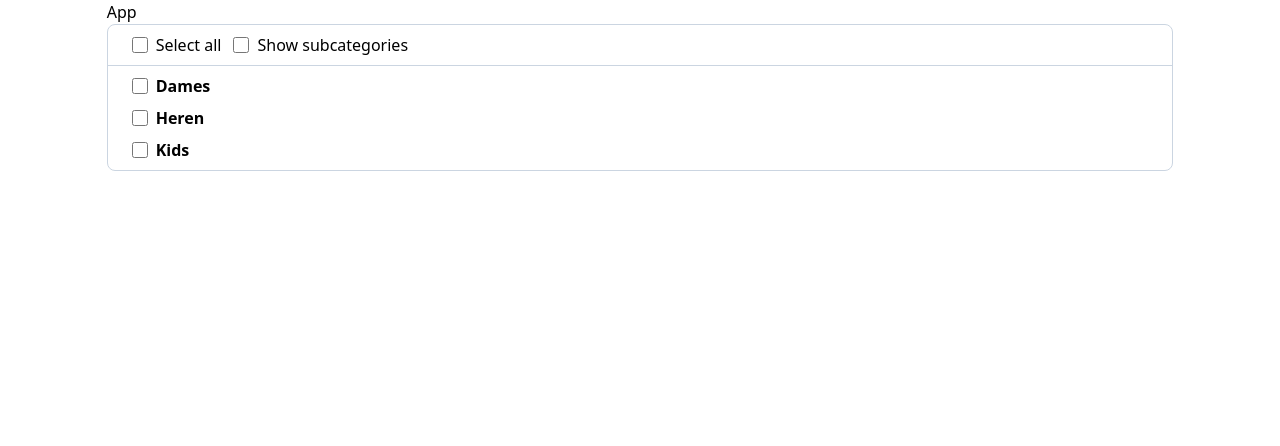
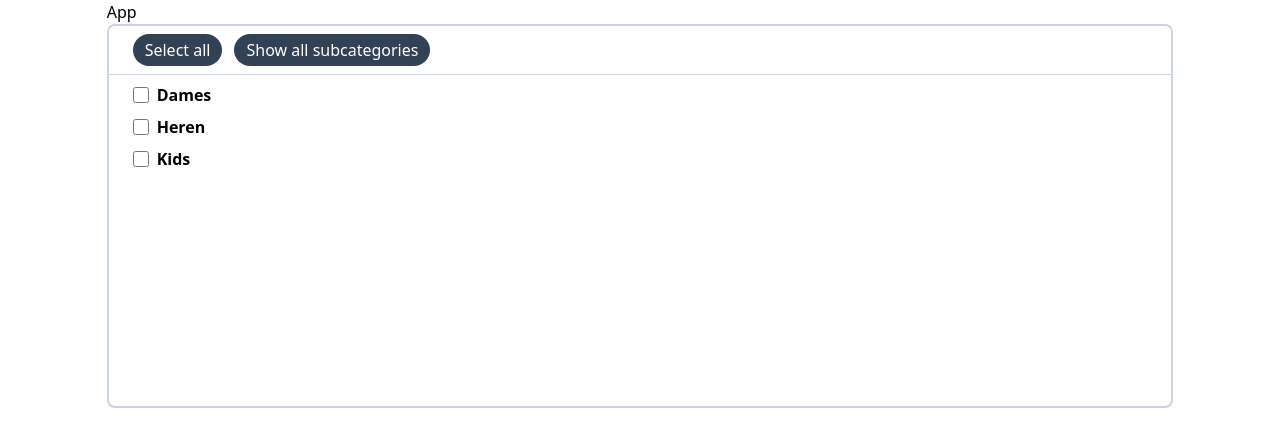
Before and after one commit to hengleeyi/vite-check, a React (Vite) app: page / in a window 1280 px wide. Shown: the top 446 px of the page. Built offline with nearby package versions, Linux system fonts and the light colour scheme.

Commit message:
adjust style

```diff
--- a/src/components/TreeContext.tsx
+++ b/src/components/TreeContext.tsx
@@ -56,7 +56,9 @@ const TreeProvider = ({
         setShowAll,
       }}
     >
-      <div className="border border-slate-300 rounded-lg">{children}</div>
+      <div className="border-2 border-slate-300 rounded-lg overflow-y-auto h-96">
+        {children}
+      </div>
     </TreeContext.Provider>
   );
 };
--- a/src/components/TreeToolbar.tsx
+++ b/src/components/TreeToolbar.tsx
@@ -27,18 +27,19 @@ const TreeToolbar = () => {
   };
 
   return (
-    <div className="border-b border-slate-300 px-6 py-2 flex gap-3">
+    <div className="border-b border-slate-300 px-6 py-2 flex gap-3 sticky top-0 bg-white">
       <div
-        className="flex items-center cursor-pointer"
+        className="flex items-center cursor-pointer bg-slate-700 p-1 px-3 rounded-full text-white"
         onClick={handleSelectAll}
       >
-        <input type="checkbox" className="w-4 h-4" checked={selectAll} />
-        <div className="ml-2">{selectAll ? "Deselect all" : "Select all"}</div>
+        <div>{selectAll ? "Deselect all" : "Select all"}</div>
       </div>
-      <div className="flex items-center cursor-pointer" onClick={handleShowAll}>
-        <input type="checkbox" className="w-4 h-4" checked={showAll} />
-        <div className="ml-2">
-          {showAll ? "Hide subcategories" : "Show subcategories"}
+      <div
+        className="flex items-center cursor-pointer bg-slate-700 p-1 px-3 rounded-full text-white"
+        onClick={handleShowAll}
+      >
+        <div>
+          {showAll ? "Hide all subcategories" : "Show all subcategories"}
         </div>
       </div>
     </div>
```
